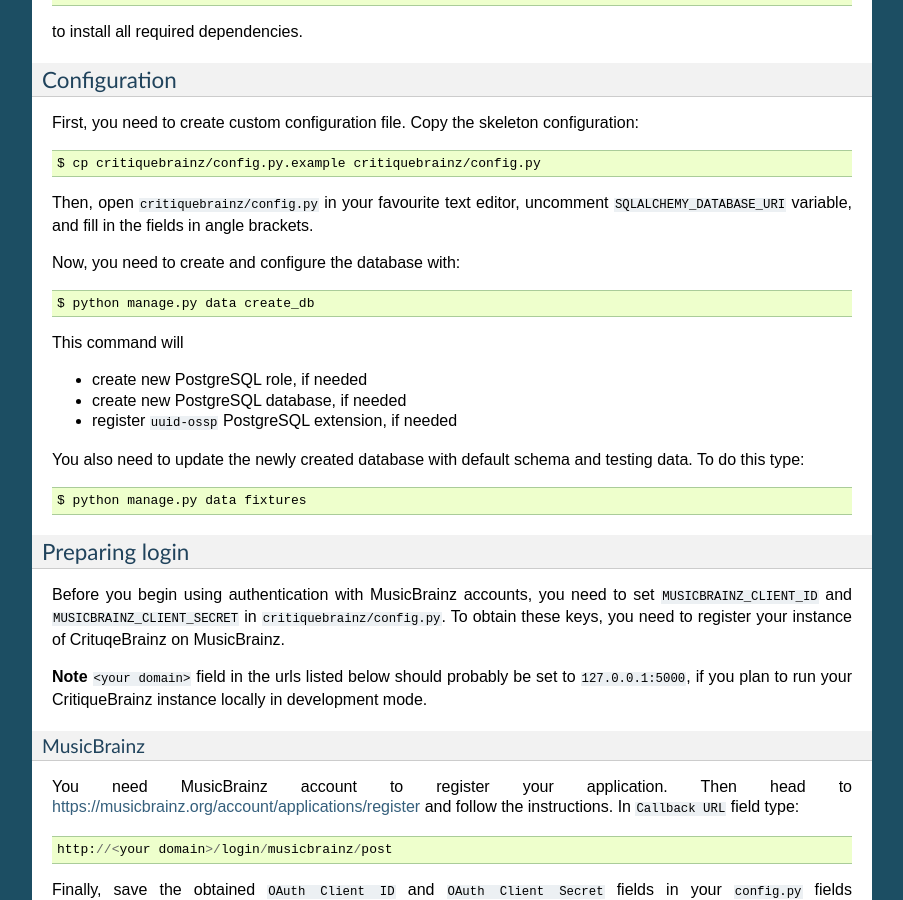
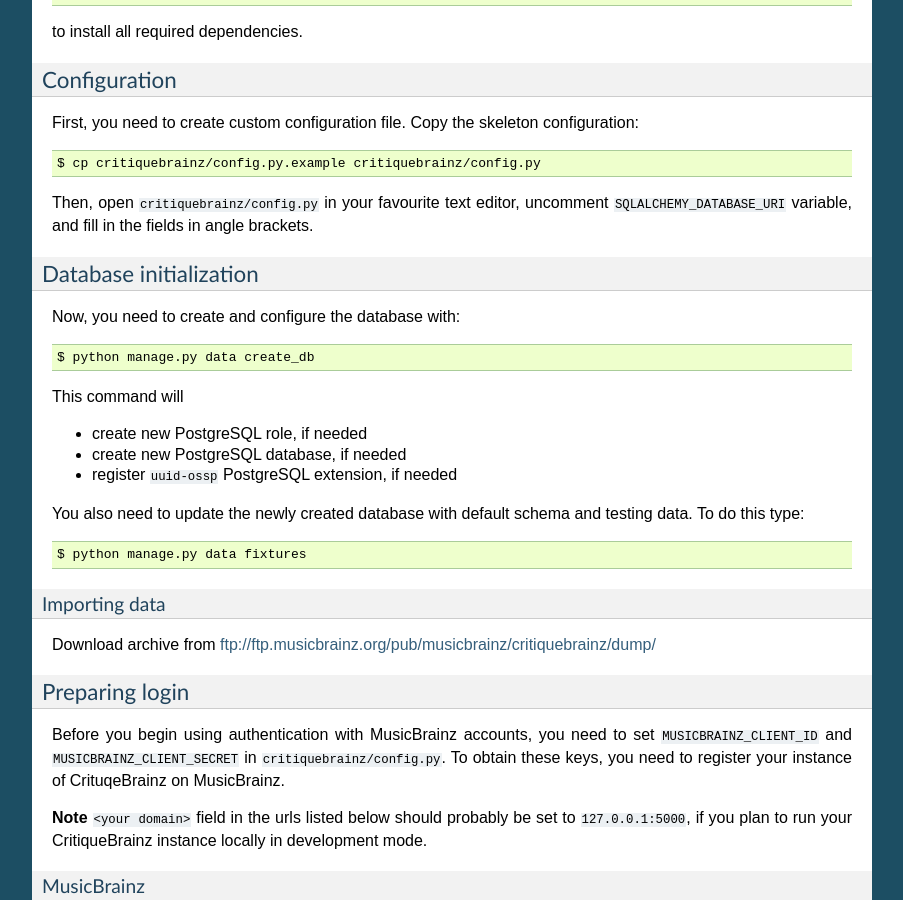
Before and after one commit to metabrainz/critiquebrainz, a Sphinx documentation site: the page built from docs/contrib/installation.rst, in a window 1280 px wide and 900 px high, scrolled down 900 px. Shown: the whole window, without its empty margins (198-1101 px from the left). Built offline with Sphinx 7.4.7, drawn with Linux system fonts in a browser that asks for light colours; pages that are not in the unit, such as notebooks, are missing from menus; some of the changed text lies outside the part shown.

Commit message:
Outlined updated structure of the installation instructions.

```diff
--- a/docs/contrib/installation.rst
+++ b/docs/contrib/installation.rst
@@ -57,6 +57,9 @@
 Then, open ``critiquebrainz/config.py`` in your favourite text editor, uncomment
 ``SQLALCHEMY_DATABASE_URI`` variable, and fill in the fields in angle brackets.
 
+Database initialization
+^^^^^^^^^^^^^^^^^^^^^^^
+
 Now, you need to create and configure the database with::
 
    $ python manage.py data create_db
@@ -71,6 +74,11 @@
 and testing data. To do this type::
 
    $ python manage.py data fixtures
+
+Importing data
+""""""""""""""
+
+Download archive from ftp://ftp.musicbrainz.org/pub/musicbrainz/critiquebrainz/dump/
 
 Preparing login
 ^^^^^^^^^^^^^^^
```
